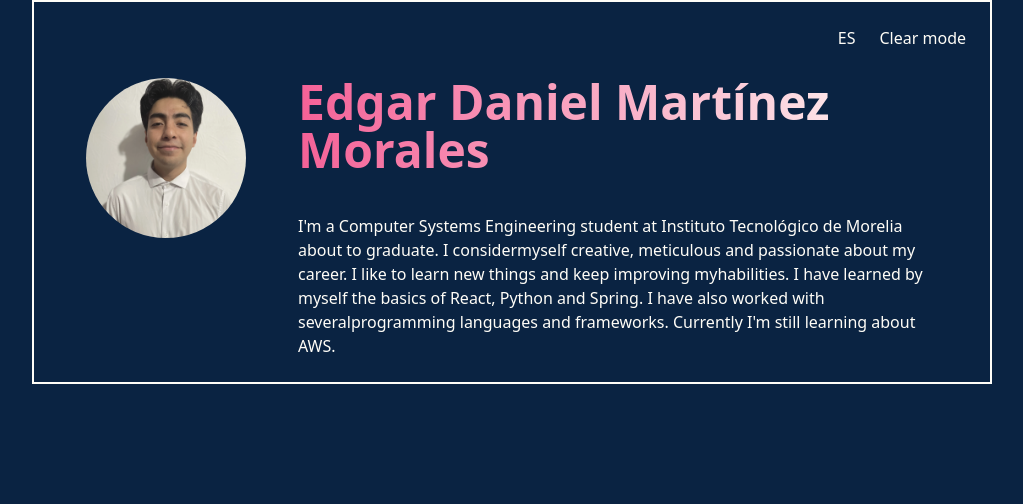
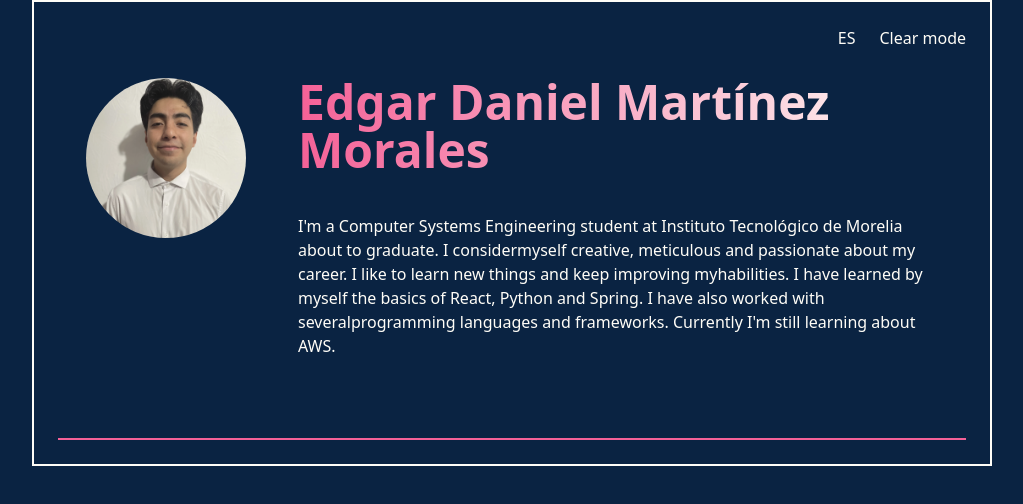
Before and after one commit to DanielMMITM/portfolio, a React (Vite) app: page / in a window 1280 px wide. Shown: the top 504 px of the page, without its empty margins (128-1151 px from the left). Built offline with nearby package versions, Linux system fonts and the light colour scheme.

Commit message:
Add - add border bottom and margin to display a separator

```diff
--- a/src/components/Description.tsx
+++ b/src/components/Description.tsx
@@ -7,7 +7,7 @@ export const Description = () => {
   const { english } = useAppContext();
 
   return (
-    <section className="flex flex-col md:flex-row items-center min-h-[30dvh] mt-15 justify-evenly gap-6">
+    <section className="flex flex-col md:flex-row items-center min-h-[30dvh] mt-15 justify-evenly gap-6 border-b-2 border-b-primary dark:border-b-secondary">
       <div className="flex shrink-0 md:self-start">
         <img
           src={Profile}
@@ -19,7 +19,7 @@ export const Description = () => {
         <h1 className="min-h-14 text-5xl font-extrabold bg-clip-text text-transparent text-center md:text-start bg-gradient-to-r from-secondaryLight to-tertiaryLight dark:from-secondary dark:to-tertiary">
           Edgar Daniel Martínez Morales
         </h1>
-        <p className="min-w-[30dvw]">
+        <p className="min-w-[30dvw] mb-20">
           {english ? SELF_DESCRIPTION_EN : SELF_DESCRIPTION_ES}
         </p>
       </div>
--- a/src/output.css
+++ b/src/output.css
@@ -554,14 +554,17 @@ video {
   --tw-contain-style:  ;
 }
 
-.mx-10 {
-  margin-left: 2.5rem;
-  margin-right: 2.5rem;
-}
-
 .mx-8 {
   margin-left: 2rem;
   margin-right: 2rem;
+}
+
+.mb-8 {
+  margin-bottom: 2rem;
+}
+
+.mb-20 {
+  margin-bottom: 5rem;
 }
 
 .flex {
@@ -582,10 +585,6 @@ video {
 
 .min-h-\[30dvh\] {
   min-height: 30dvh;
-}
-
-.min-h-10 {
-  min-height: 2.5rem;
 }
 
 .w-40 {
@@ -633,17 +632,21 @@ video {
   row-gap: 1.75rem;
 }
 
-.gap-x-8 {
-  -moz-column-gap: 2rem;
-       column-gap: 2rem;
-}
-
 .rounded-full {
   border-radius: 9999px;
 }
 
 .border-2 {
   border-width: 2px;
+}
+
+.border-b-2 {
+  border-bottom-width: 2px;
+}
+
+.border-b-primary {
+  --tw-border-opacity: 1;
+  border-bottom-color: rgb(10 35 66 / var(--tw-border-opacity));
 }
 
 .bg-primaryLight {
@@ -707,11 +710,6 @@ video {
 }
 
 @media (min-width: 900px) {
-  .md\:mx-44 {
-    margin-left: 11rem;
-    margin-right: 11rem;
-  }
-
   .md\:mx-40 {
     margin-left: 10rem;
     margin-right: 10rem;
@@ -738,10 +736,9 @@ video {
   }
 }
 
-@media (min-width: 1280px) {
-  .lg\:text-start {
-    text-align: start;
-  }
+.dark\:border-b-secondary:where(.dark, .dark *) {
+  --tw-border-opacity: 1;
+  border-bottom-color: rgb(244 97 151 / var(--tw-border-opacity));
 }
 
 .dark\:bg-primary:where(.dark, .dark *) {
```
